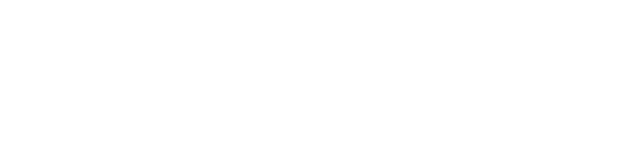
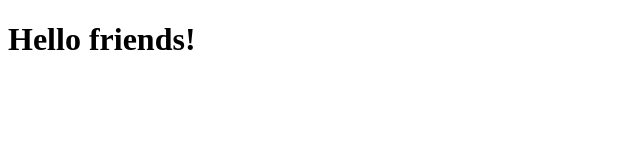
Before and after one commit to First1by/rsschool-cv, a plain HTML site: page index.html in a window 1280 px wide. Shown: the whole page, without its empty margins (0-640 px from the left). Drawn offline with Linux system fonts and the light colour scheme.

Commit message:
fix: change body

```diff
--- a/index.html
+++ b/index.html
@@ -7,6 +7,6 @@
     <title>Document</title>
 </head>
 <body>
-
+    <h1>Hello friends!</h1>
 </body>
 </html>
```
